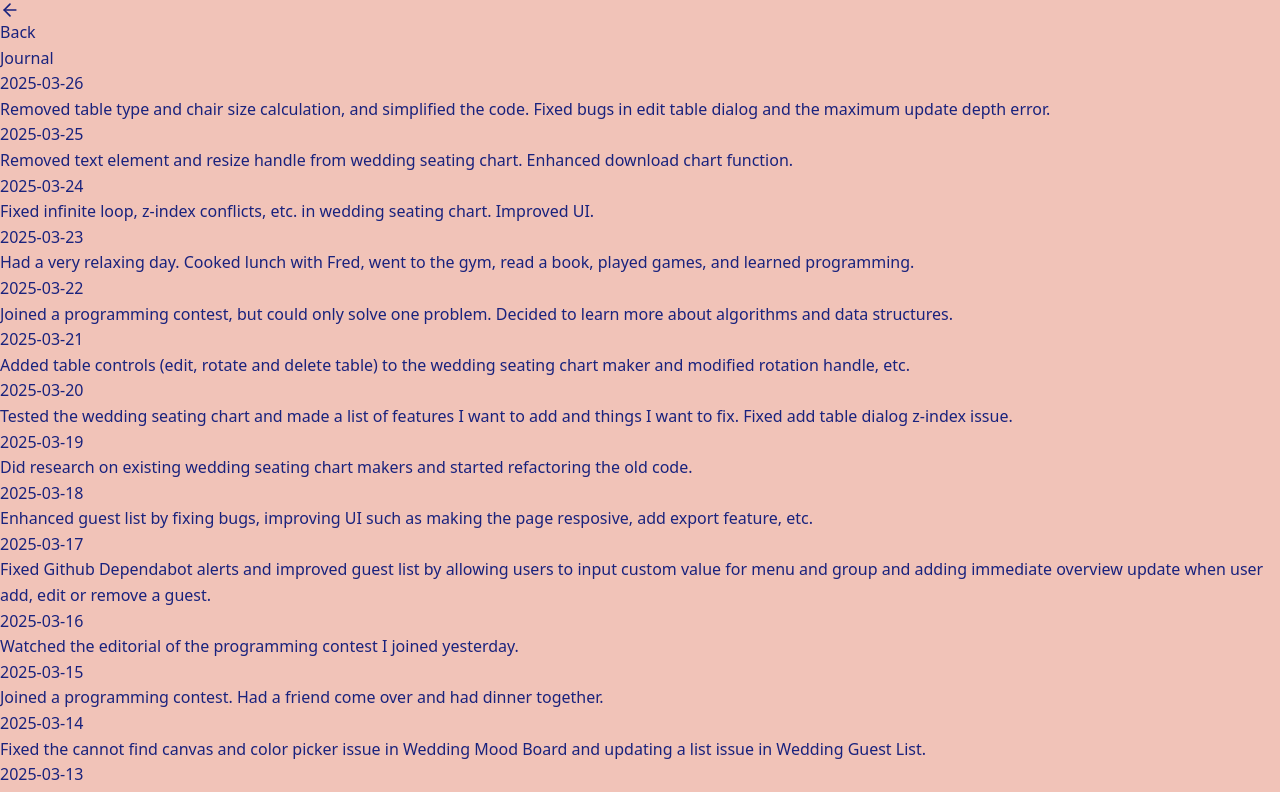
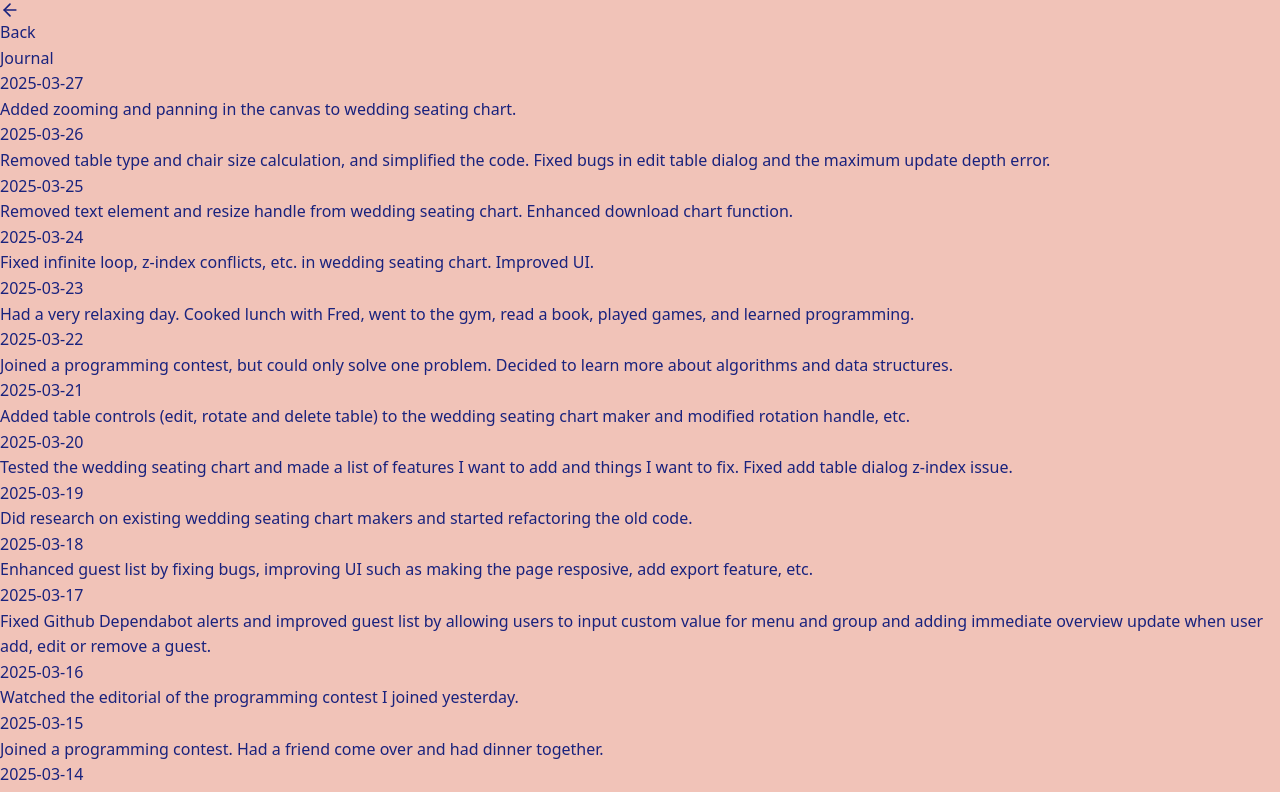
Before and after one commit to minamicode/minamicode.com, a Next.js app: page /journal in a window 1280 px wide. Shown: the top 792 px of the page. Built offline with nearby package versions, Linux system fonts and the light colour scheme.

Commit message:
add a journal entry

```diff
--- a/src/app/_components/JournalEntries.tsx
+++ b/src/app/_components/JournalEntries.tsx
@@ -6,6 +6,10 @@ type JournalEntry = {
 };
 
 const entries: JournalEntry[] = [
+  {
+    date: "2025-03-27",
+    text: "Added zooming and panning in the canvas to wedding seating chart.",
+  },
   {
     date: "2025-03-26",
     text: "Removed table type and chair size calculation, and simplified the code. Fixed bugs in edit table dialog and the maximum update depth error.",
```
